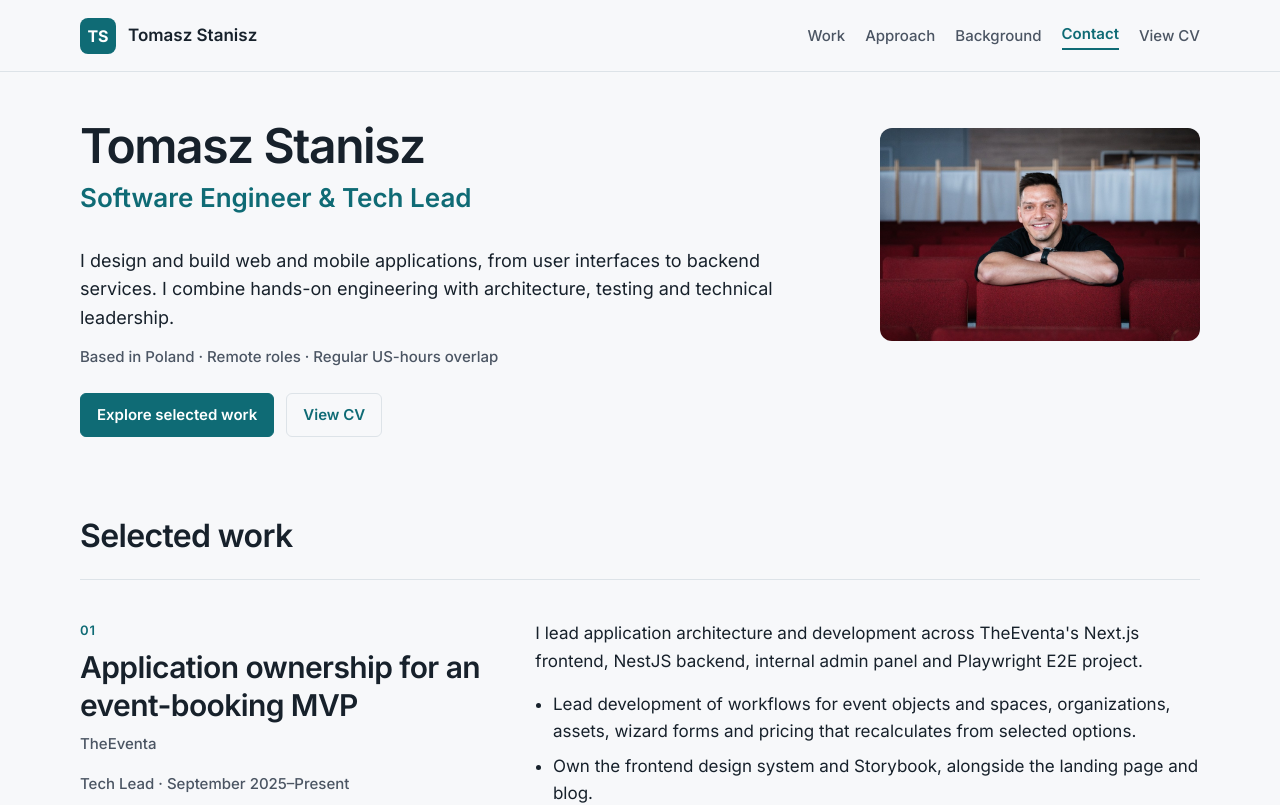
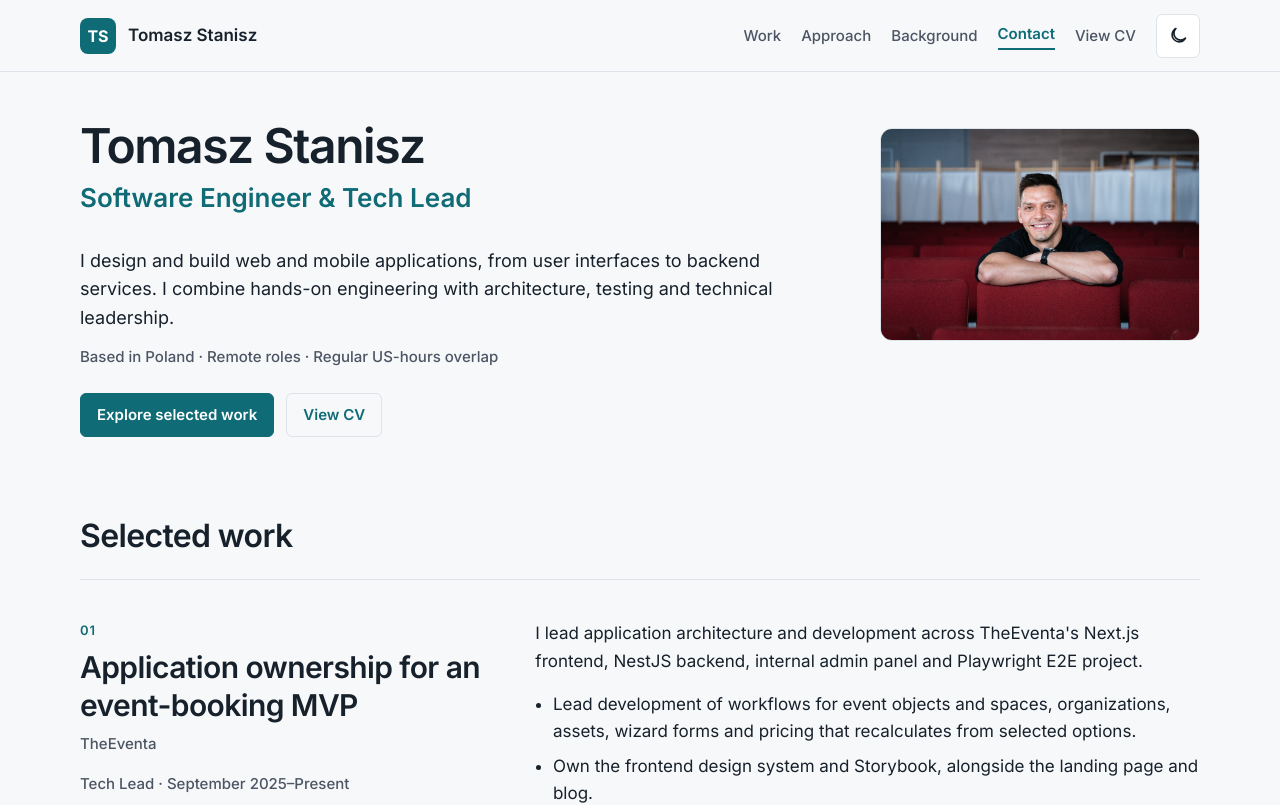
Before and after one commit to Fremen1990/react-portfolio-devthomas, a React (Create React App) app: page / in a window 1280 px wide. Shown: the top 805 px of the page. Built offline with nearby package versions, Linux system fonts and the light colour scheme.

Commit message:
Implement theme toggle functionality in NavBar; add dark/light mode support with localStorage persistence. Update styles for improved theme handling across components and enhance accessibility. Refactor related CSS variables for better theme management.

```diff
--- a/public/index.html
+++ b/public/index.html
@@ -9,6 +9,22 @@
     />
     <meta name="viewport" content="width=device-width, initial-scale=1" />
     <meta name="theme-color" content="#F7F8FA" />
+    <script>
+      (function () {
+        try {
+          var theme = localStorage.getItem("portfolio-theme");
+          if (theme === "dark") {
+            document.documentElement.classList.add("dark-theme");
+            document
+              .querySelector('meta[name="theme-color"]')
+              .setAttribute("content", "#10161b");
+          }
+          if (theme === "light") {
+            document.documentElement.classList.add("light-theme");
+          }
+        } catch (error) {}
+      })();
+    </script>
     <title>Tomasz Stanisz, Software Engineer &amp; Tech Lead</title>
     <meta
       name="description"
--- a/src/components/ActionLink/ActionLink.css
+++ b/src/components/ActionLink/ActionLink.css
@@ -25,14 +25,14 @@
 
 .action-link--solid {
   background: var(--accent);
-  color: #ffffff;
+  color: var(--on-accent);
   border-color: var(--accent);
 }
 
 .action-link--solid:hover {
   background: var(--accent-hover);
   border-color: var(--accent-hover);
-  color: #ffffff;
+  color: var(--on-accent);
   text-decoration: none;
 }
 
--- a/src/components/Hero/Hero.css
+++ b/src/components/Hero/Hero.css
@@ -57,6 +57,7 @@
   height: 180px;
   object-fit: cover;
   object-position: center 42%;
+  border: 1px solid var(--separator);
   border-radius: 12px;
 }
 
--- a/src/components/NavBar/NavBar.jsx
+++ b/src/components/NavBar/NavBar.jsx
@@ -1,6 +1,7 @@
 import React, { useEffect, useState } from "react";
 import { profile } from "../../content/publicProfile";
 import { scrollToSection } from "../../utils/scrollToSection";
+import { applyTheme, currentTheme, readStoredTheme } from "../../utils/theme";
 import "./navbar.css";
 
 const links = [
@@ -33,9 +34,46 @@ const currentSectionId = () => {
   return current;
 };
 
+const ThemeIcon = ({ name }) => {
+  if (name === "sun") {
+    return (
+      <svg viewBox="0 0 24 24" aria-hidden="true" className="theme-icon">
+        <circle
+          cx="12"
+          cy="12"
+          r="4"
+          fill="none"
+          stroke="currentColor"
+          strokeWidth="2"
+        />
+        <path
+          d="M12 2v2M12 20v2M4.9 4.9l1.4 1.4M17.7 17.7l1.4 1.4M2 12h2M20 12h2M4.9 19.1l1.4-1.4M17.7 6.3l1.4-1.4"
+          fill="none"
+          stroke="currentColor"
+          strokeWidth="2"
+          strokeLinecap="round"
+        />
+      </svg>
+    );
+  }
+
+  return (
+    <svg viewBox="0 0 24 24" aria-hidden="true" className="theme-icon">
+      <path
+        d="M21 14.5A8.5 8.5 0 1 1 9.5 3 7 7 0 0 0 21 14.5z"
+        fill="none"
+        stroke="currentColor"
+        strokeWidth="2"
+        strokeLinejoin="round"
+      />
+    </svg>
+  );
+};
+
 const NavBar = () => {
   const [open, setOpen] = useState(false);
   const [activeSection, setActiveSection] = useState("");
+  const [dark, setDark] = useState(() => currentTheme() === "dark");
 
   useEffect(() => {
     if (!open) {
@@ -74,7 +112,33 @@ const NavBar = () => {
     };
   }, []);
 
+  useEffect(() => {
+    let media;
+    try {
+      media = window.matchMedia("(prefers-color-scheme: dark)");
+    } catch (error) {
+      return undefined;
+    }
+
+    const onChange = (event) => {
+      if (readStoredTheme()) {
+        return;
+      }
+      applyTheme(event.matches ? "dark" : "light");
+      setDark(event.matches);
+    };
+
+    media.addEventListener("change", onChange);
+    return () => media.removeEventListener("change", onChange);
+  }, []);
+
   const close = () => setOpen(false);
+
+  const toggleTheme = () => {
+    const next = dark ? "light" : "dark";
+    applyTheme(next, { persist: true });
+    setDark(next === "dark");
+  };
 
   return (
     <header className="site-header">
@@ -92,16 +156,8 @@ const NavBar = () => {
           </span>
           <span>{profile.name}</span>
         </a>
-        <button
-          type="button"
-          className="nav-toggle"
-          aria-expanded={open}
-          aria-controls="site-nav"
-          onClick={() => setOpen((current) => !current)}
-        >
-          Menu
-        </button>
         <nav id="site-nav" className={open ? "site-nav is-open" : "site-nav"}>
+          <div className="site-nav-links">
             {links.map((link) => {
               const current = activeSection === link.href.slice(1);
               return (
@@ -120,6 +176,17 @@ const NavBar = () => {
               );
             })}
             <a
+              className="nav-cv-menu"
+              href={profile.links.cv}
+              target="_blank"
+              rel="noopener noreferrer"
+              onClick={close}
+            >
+              View CV
+            </a>
+          </div>
+          <a
+            className="nav-cv"
             href={profile.links.cv}
             target="_blank"
             rel="noopener noreferrer"
@@ -128,6 +195,24 @@ const NavBar = () => {
             View CV
           </a>
         </nav>
+        <button
+          type="button"
+          className="theme-toggle"
+          aria-pressed={dark}
+          aria-label={dark ? "Switch to light theme" : "Switch to dark theme"}
+          onClick={toggleTheme}
+        >
+          <ThemeIcon name={dark ? "sun" : "moon"} />
+        </button>
+        <button
+          type="button"
+          className="nav-toggle"
+          aria-expanded={open}
+          aria-controls="site-nav"
+          onClick={() => setOpen((current) => !current)}
+        >
+          Menu
+        </button>
       </div>
     </header>
   );
--- a/src/components/NavBar/navbar.css
+++ b/src/components/NavBar/navbar.css
@@ -3,7 +3,7 @@
   top: 0;
   z-index: 20;
   height: var(--header-height);
-  background: rgba(247, 248, 250, 0.94);
+  background: var(--header);
   border-bottom: 1px solid var(--separator);
 }
 
@@ -38,7 +38,7 @@
   height: 36px;
   border-radius: 8px;
   background: var(--accent);
-  color: #fff;
+  color: var(--on-accent);
   font-size: 16px;
   font-weight: 700;
   line-height: 1;
@@ -55,10 +55,39 @@
   font-weight: 600;
 }
 
-.site-nav {
+.site-nav,
+.site-nav-links {
   display: flex;
   align-items: center;
   gap: 8px 20px;
+}
+
+.site-nav {
+  margin-left: auto;
+}
+
+.theme-toggle {
+  display: inline-flex;
+  align-items: center;
+  justify-content: center;
+  width: 44px;
+  height: 44px;
+  padding: 0;
+  border: 1px solid var(--separator);
+  border-radius: 6px;
+  background: var(--surface);
+  color: var(--text);
+  cursor: pointer;
+}
+
+.theme-toggle:hover {
+  color: var(--accent-hover);
+  border-color: var(--accent);
+}
+
+.theme-icon {
+  width: 20px;
+  height: 20px;
 }
 
 .site-nav a {
@@ -84,7 +113,11 @@
     display: inline-flex;
   }
 
-  .site-nav {
+  .nav-cv {
+    display: none;
+  }
+
+  .site-nav-links {
     display: none;
     position: absolute;
     top: var(--header-height);
@@ -98,11 +131,11 @@
     border-bottom: 1px solid var(--separator);
   }
 
-  .site-nav.is-open {
+  .site-nav.is-open .site-nav-links {
     display: flex;
   }
 
-  .site-nav a {
+  .site-nav-links a {
     display: inline-flex;
     align-items: center;
     min-height: 44px;
@@ -110,7 +143,16 @@
 }
 
 @media (min-width: 801px) {
-  .nav-toggle {
+  .theme-toggle {
+    margin-left: 4px;
+  }
+
+  .nav-toggle,
+  .nav-cv-menu {
     display: none;
   }
+
+  .site-nav-links {
+    display: contents;
+  }
 }
--- a/src/index.css
+++ b/src/index.css
@@ -5,7 +5,9 @@
   --text-secondary: #4b5563;
   --accent: #0f6b75;
   --accent-hover: #0b525b;
+  --on-accent: #ffffff;
   --separator: #dde3e8;
+  --header: rgba(247, 248, 250, 0.94);
   --space-1: 4px;
   --space-2: 8px;
   --space-3: 12px;
@@ -20,6 +22,35 @@
   --content-width: 1120px;
   --font: Inter, ui-sans-serif, system-ui, -apple-system, BlinkMacSystemFont,
     "Segoe UI", sans-serif;
+  color-scheme: light;
+}
+
+@media (prefers-color-scheme: dark) {
+  :root:not(.light-theme) {
+    --canvas: #10161b;
+    --surface: #1a232b;
+    --text: #e8eef2;
+    --text-secondary: #c5d0d8;
+    --accent: #8fd3da;
+    --accent-hover: #b7e6ea;
+    --on-accent: #102228;
+    --separator: #2c3842;
+    --header: rgba(16, 22, 27, 0.94);
+    color-scheme: dark;
+  }
+}
+
+html.dark-theme {
+  --canvas: #10161b;
+  --surface: #1a232b;
+  --text: #e8eef2;
+  --text-secondary: #c5d0d8;
+  --accent: #8fd3da;
+  --accent-hover: #b7e6ea;
+  --on-accent: #102228;
+  --separator: #2c3842;
+  --header: rgba(16, 22, 27, 0.94);
+  color-scheme: dark;
 }
 
 html {
--- a/src/utils/scrollToSection.js
+++ b/src/utils/scrollToSection.js
@@ -9,7 +9,12 @@ export const scrollToSection = (event, href) => {
   }
 
   event.preventDefault();
-  const reduce = window.matchMedia("(prefers-reduced-motion: reduce)").matches;
+  let reduce = false;
+  try {
+    reduce = window.matchMedia("(prefers-reduced-motion: reduce)").matches;
+  } catch (error) {
+    reduce = false;
+  }
   target.scrollIntoView({
     behavior: reduce ? "auto" : "smooth",
     block: "start",
--- /dev/null
+++ b/src/utils/theme.js
@@ -0,0 +1,58 @@
+export const THEME_KEY = "portfolio-theme";
+
+const THEME_COLORS = {
+  light: "#f7f8fa",
+  dark: "#10161b",
+};
+
+export const readStoredTheme = () => {
+  try {
+    const value = localStorage.getItem(THEME_KEY);
+    return value === "dark" || value === "light" ? value : null;
+  } catch (error) {
+    return null;
+  }
+};
+
+export const systemPrefersDark = () => {
+  try {
+    return window.matchMedia("(prefers-color-scheme: dark)").matches;
+  } catch (error) {
+    return false;
+  }
+};
+
+export const currentTheme = () => {
+  const root = document.documentElement;
+  if (root.classList.contains("dark-theme")) {
+    return "dark";
+  }
+  if (root.classList.contains("light-theme")) {
+    return "light";
+  }
+  return systemPrefersDark() ? "dark" : "light";
+};
+
+const paintThemeColor = (theme) => {
+  document
+    .querySelector('meta[name="theme-color"]')
+    ?.setAttribute("content", THEME_COLORS[theme]);
+};
+
+export const applyTheme = (theme, { persist = false } = {}) => {
+  const root = document.documentElement;
+
+  if (persist) {
+    root.classList.toggle("dark-theme", theme === "dark");
+    root.classList.toggle("light-theme", theme === "light");
+    try {
+      localStorage.setItem(THEME_KEY, theme);
+    } catch (error) {
+      // Storage can be unavailable in private browsing.
+    }
+  } else {
+    root.classList.remove("dark-theme", "light-theme");
+  }
+
+  paintThemeColor(currentTheme());
+};
```
Also changed, not shown: 1 other file (tests, documents, lock files or other folders). Lines whose indentation alone changed are shown as unchanged.
